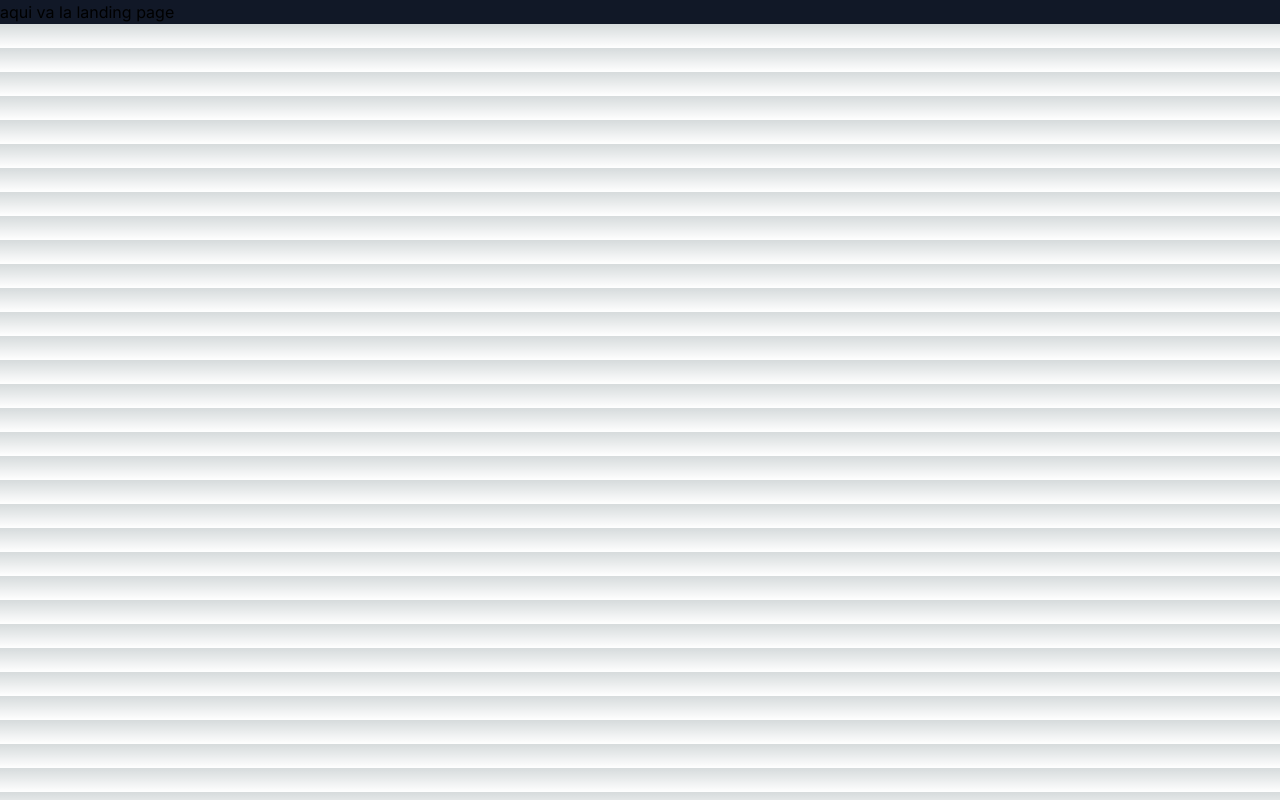
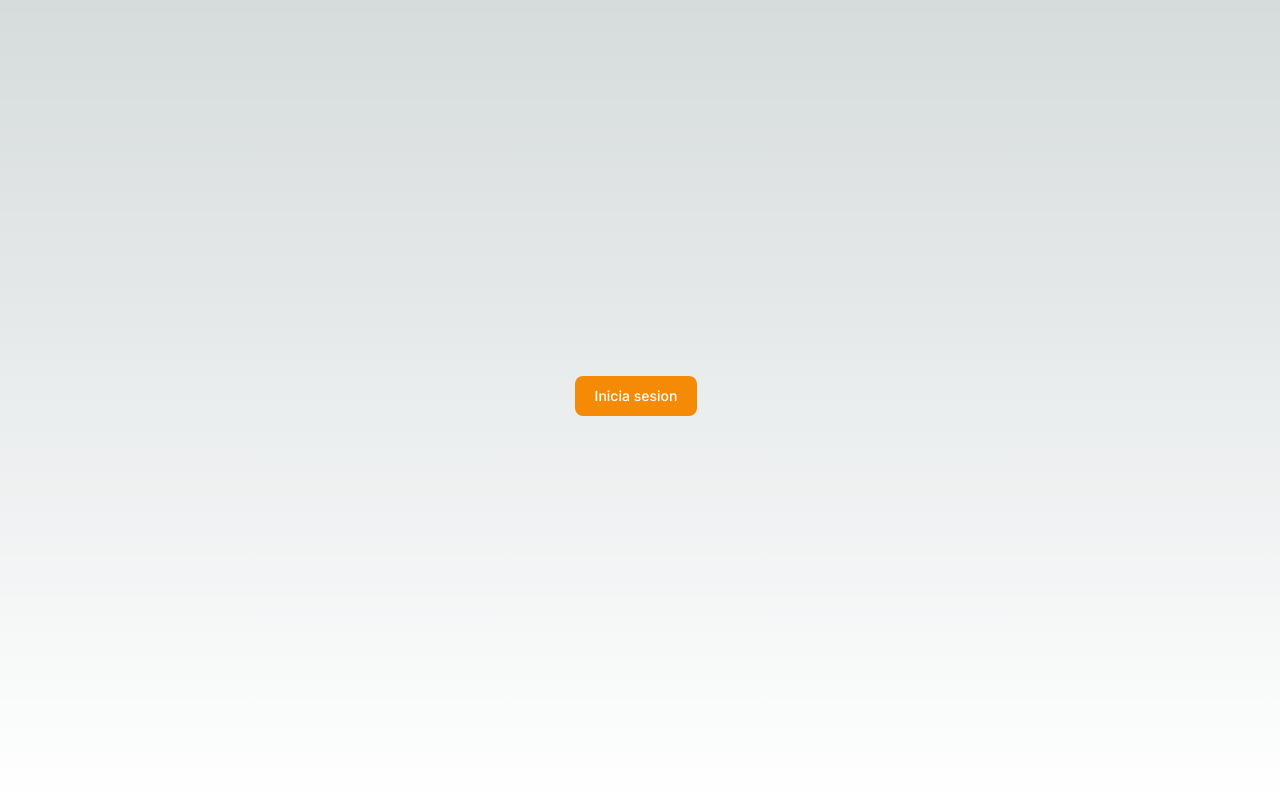
Before and after one commit to No-Country/s13-07-n-node-react, a Next.js app in the folder frontend/: page / in a window 1280 px wide. Built offline with nearby package versions, Linux system fonts and the light colour scheme.

Commit message:
working yet

```diff
--- a/frontend/app/page.tsx
+++ b/frontend/app/page.tsx
@@ -1,12 +1,17 @@
 'use client';
+import { useRouter } from 'next/navigation';
 import React from 'react';
 
 
 export default function Page() {
+  const router = useRouter()
 
   return (
-    <div className="bg-gray-900">
-      aqui va la landing page
+    <div className="flex justify-center items-center w-full h-screen">
+      <button onClick={()=>{router.push("/acceso")}} type="button" className="text-white bg-primaryDefault hover:bg-primaryDefault focus:ring-4 focus:primaryDefault font-medium rounded-lg text-sm px-5 py-2.5 me-2 mb-2  focus:outline-none dark:focus:primaryDefault">
+        Inicia sesion
+      </button>
+
     </div>
   );
 }
```
